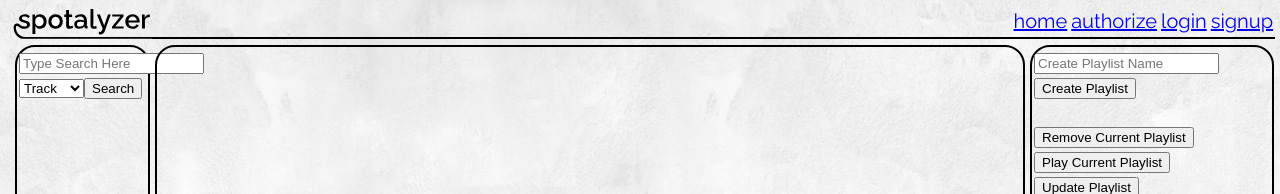
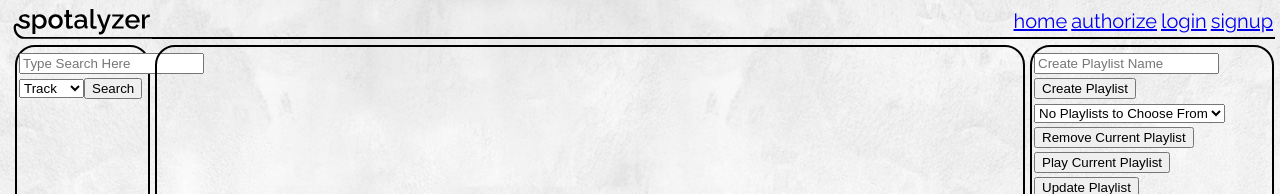
Before and after one commit to bother7/spotalyzer_frontend, a React (Create React App) app: page / in a window 1280 px wide. Shown: the top 194 px of the page. Built offline with nearby package versions, Linux system fonts and the light colour scheme; what @vx/scale would draw is missing.

Commit message:
gonna branch for spotilocal

```diff
--- a/src/components/user_interface/MenuRight.js
+++ b/src/components/user_interface/MenuRight.js
@@ -80,8 +80,11 @@ class MenuRight extends React.Component {
         return (<option value={playlist.id}>{playlist.name}</option>)
       })
       return (<select onChange={this.handleOption} value={this.props.currentPlaylist}><option value="" disabled selected>Select a Playlist</option>{list}</select>)
+    } else {
+      return (<select onChange={this.handleOption} value={this.props.currentPlaylist}><option value="" disabled selected>No Playlists to Choose From</option></select>)
     }
   }
+
 
   playlistSongs = () => {
     if (this.props.currentPlaylistSongs.length > 0) {
```
